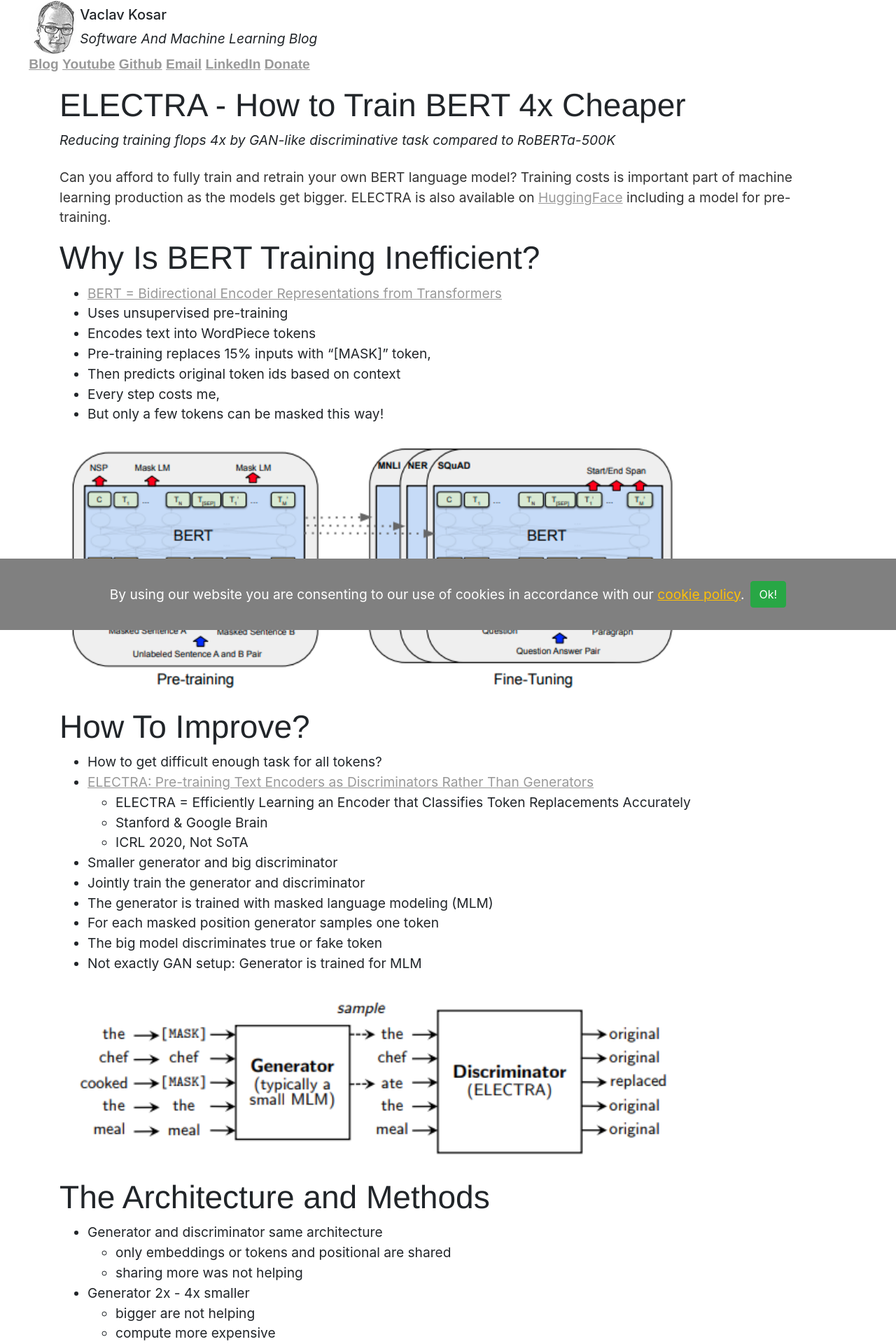
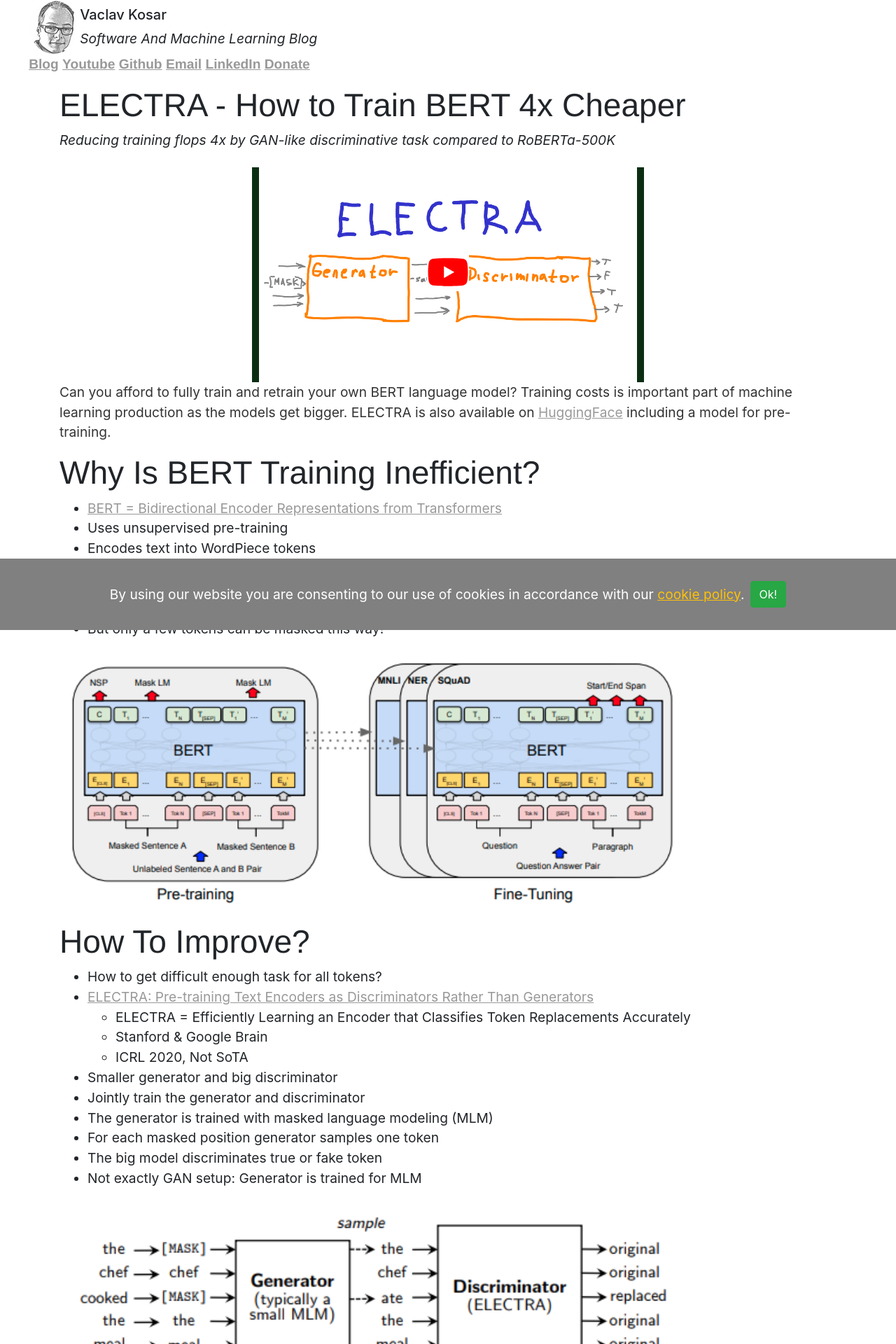
Before and after one commit to vackosar/vackosar.github.io, a Jekyll site: the page built from _posts/2021-10-04-electra-4x-cheaper-bert-training.md, in a window 1280 px wide. Shown: the top 1920 px of the page at 70% size. Built offline with Jekyll 4.4.1, drawn with Linux system fonts in a browser that asks for light colours.

Commit message:
electra video

```diff
--- a/_posts/2021-10-04-electra-4x-cheaper-bert-training.md
+++ b/_posts/2021-10-04-electra-4x-cheaper-bert-training.md
@@ -6,7 +6,10 @@ categories: ml
 description: Reducing training flops 4x by GAN-like discriminative task compared to RoBERTa-500K
 permalink: /:categories/:title
 image: /images/electra-thumb.png
+video: svDvV97wuiE
 ---
+
+{% include load_video.html %}
 
 Can you afford to fully train and retrain your own BERT language model?
 Training costs is important part of machine learning production as the models get bigger.
```
